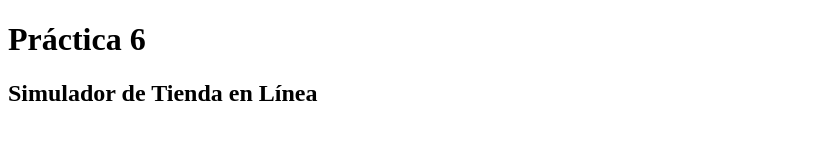
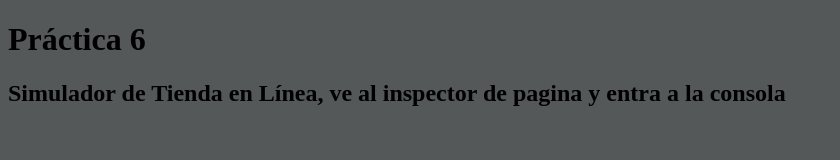
Before and after one commit to Antonio1886/Metodologia-De-La-Investigacion, a plain HTML site: page docs/practica-6/index.html in a window 1280 px wide. Shown: the whole page, without its empty margins (0-840 px from the left). Drawn offline with Linux system fonts and the light colour scheme.

Commit message:
agregando color a la pagina y corrigiendo entrada al json

```diff
--- a/docs/practica-6/index.html
+++ b/docs/practica-6/index.html
@@ -6,8 +6,13 @@
     <title>Práctica 6</title>
   </head>
   <body>
+    <style>
+      body {
+          background-color: rgb(85, 88, 88);
+      }
+  </style>
     <h1>Práctica 6</h1>
-    <h2>Simulador de Tienda en Línea</h2>
-    <script src="./main.js"></script>
+    <h2>Simulador de Tienda en Línea, ve al inspector de pagina y entra a la consola</h2>
+    <script src="/docs/practica-6/main.js"></script>
   </body>
 </html>
```
